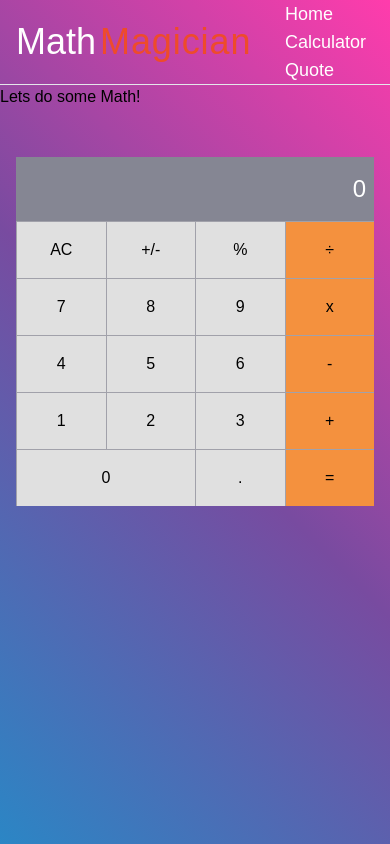
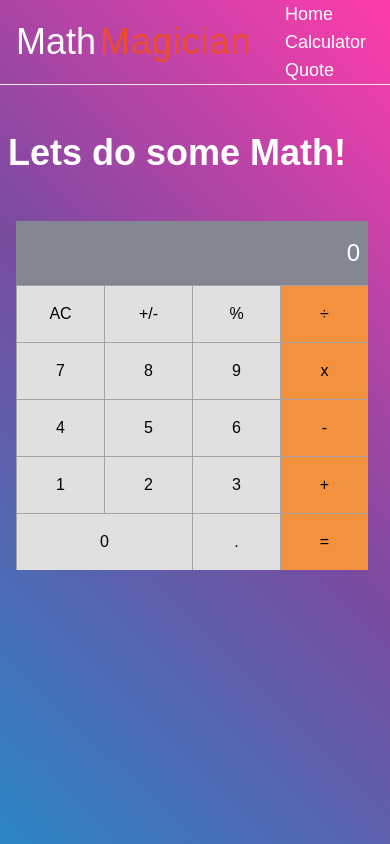
Before and after one commit to Zuhaib042/Zuhaib-Math-Magicians, a React (Create React App) app: page /calculator in a window 390 px wide. Built offline with nearby package versions, Linux system fonts and the light colour scheme.

Commit message:
Finish styling calculator page

```diff
--- a/src/components/Calculator.js
+++ b/src/components/Calculator.js
@@ -14,8 +14,8 @@ const Calculator = () => {
   };
 
   return (
-    <div className="max-w-lg mx-auto">
-      <div className="w-full px-4 divide-x divide-y divide-zinc-400 mt-12 grid grid-cols-4">
+    <div className="w-96 max-w-sm">
+      <div className="px-4 divide-x divide-y divide-zinc-400 sm:mt-12 grid grid-cols-4">
         <div className="result col-span-4 py-4 bg-[#858693] text-2xl text-white text-right pr-2">
           {state.total}
           {state.operation}
--- a/src/index.css
+++ b/src/index.css
@@ -24,3 +24,15 @@ body {
   );
   height: 100vh;
 }
+
+.calculatorPage {
+  display: flex;
+  justify-content: space-around;
+}
+
+@media screen and (max-width: 500px) {
+  .calculatorPage {
+    flex-direction: column;
+    justify-content: flex-start;
+  }
+}
--- a/src/pages/CalculatorPage.js
+++ b/src/pages/CalculatorPage.js
@@ -6,8 +6,10 @@ export default function CalculatorPage() {
   return (
     <div>
       <Header />
-      <h2>Lets do some Math!</h2>
-      <div>
+      <div className="calculatorPage">
+        <h2 className="text-4xl text-white font-semibold my-12 px-2 sm:ml-6">
+          Lets do some Math!
+        </h2>
         <Calculator />
       </div>
     </div>
--- a/tailwind.config.js
+++ b/tailwind.config.js
@@ -3,7 +3,7 @@ module.exports = {
   content: ['./src/**/*.{js,jsx,ts,tsx}'],
   theme: {
     screens: {
-      'sm': '470px',
+      'sm': '500px',
     },
     extend: {},
   },
```
